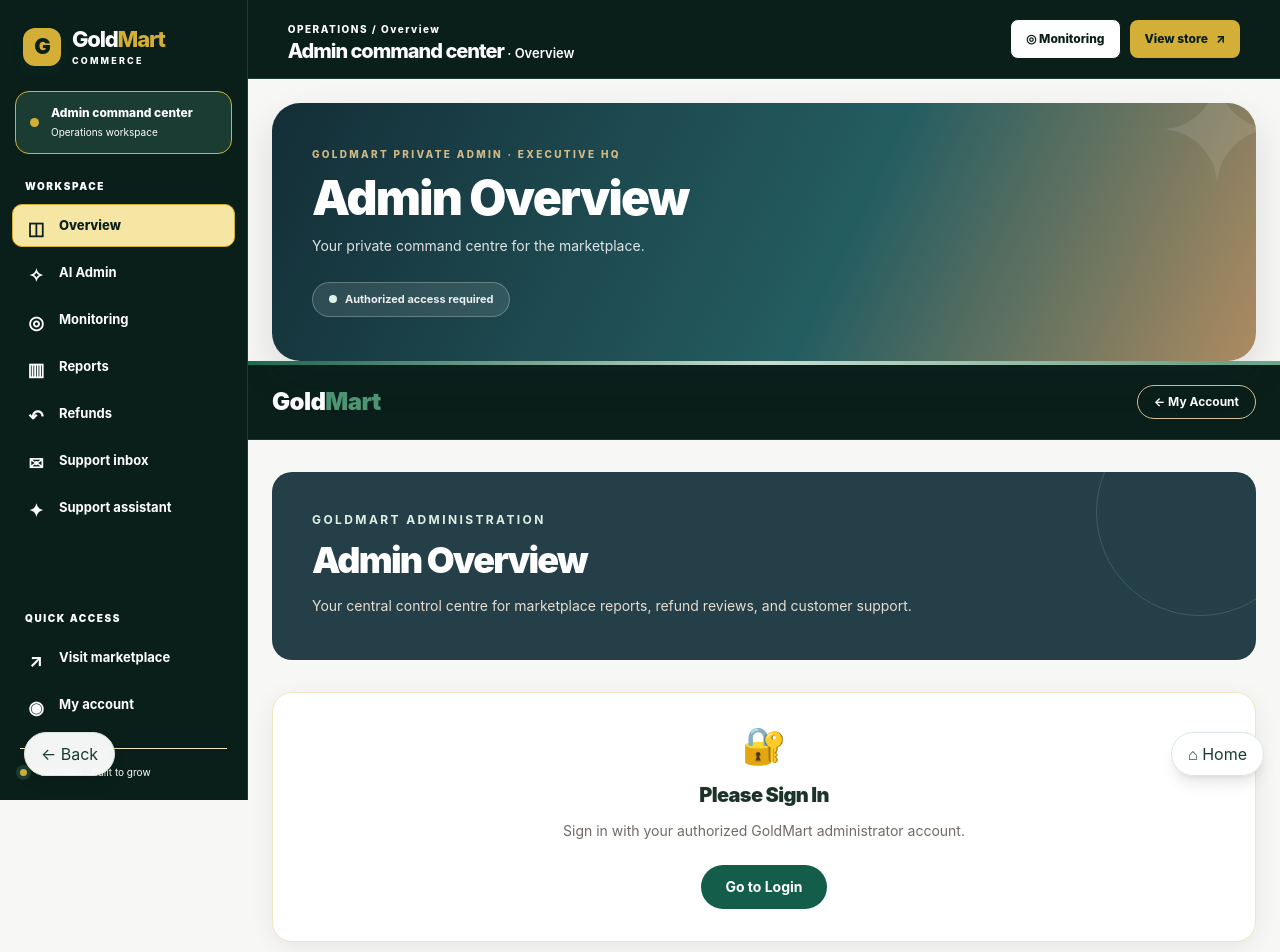
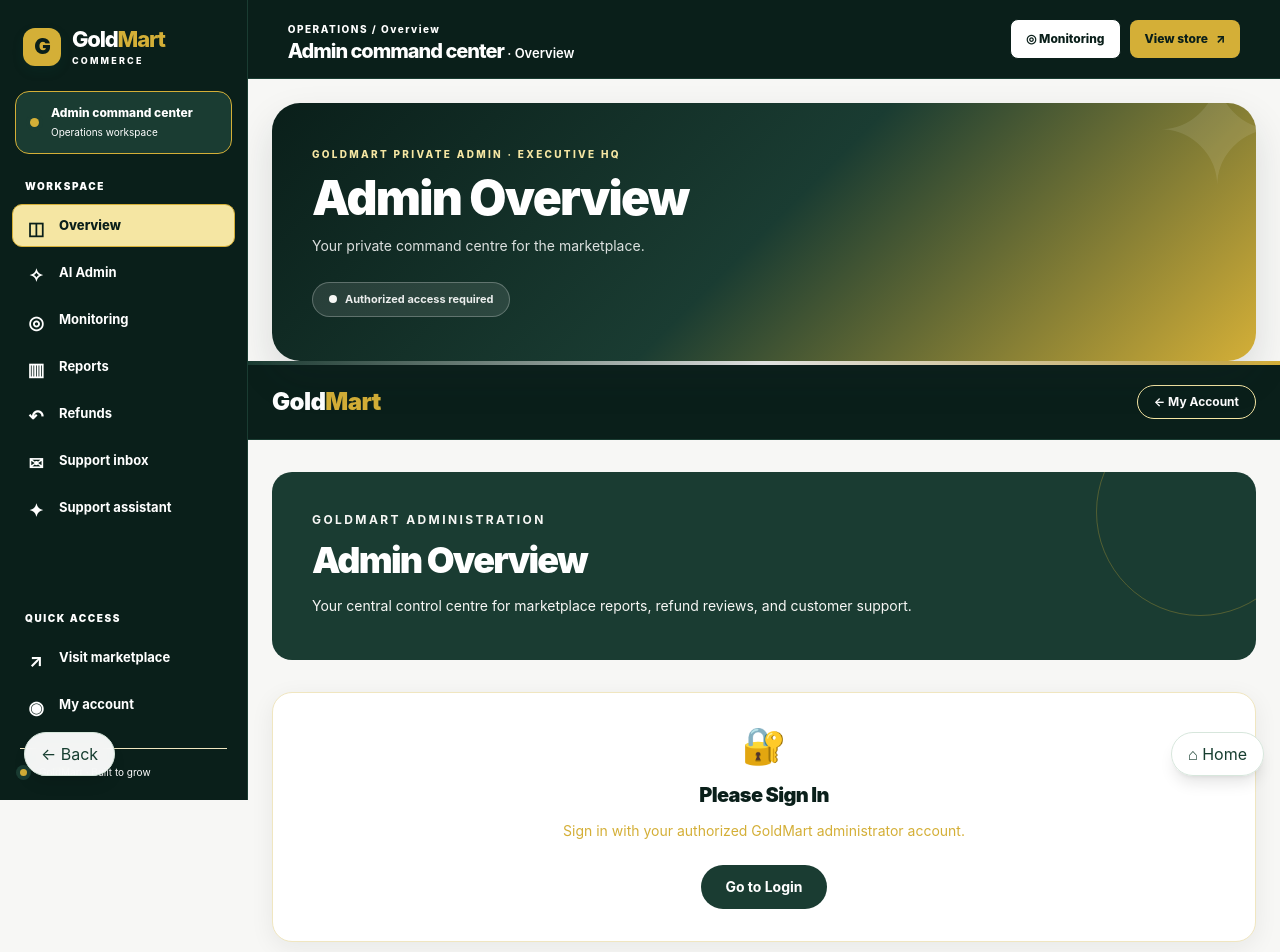
Before and after one commit to oscar1-max/Gold-mart-Ybsr, a Next.js app: page /admin in a window 1280 px wide. Shown: the top 952 px of the page. Built offline with nearby package versions, Linux system fonts and the light colour scheme.

Commit message:
Apply official gold palette and shared luxury banner gradients

```diff
--- a/app/admin/page.tsx
+++ b/app/admin/page.tsx
@@ -338,48 +338,48 @@ export default function AdminOverviewPage() {
   ];
 
   return (
-    <main className="min-h-screen bg-[#f5f7f6] pb-32 text-[#1b3329] md:pb-12">
+    <main className="min-h-screen bg-[#FFFFFF] pb-32 text-[#0A1F1A] md:pb-12">
       {/* Admin visual identity: existing permissions and actions remain authoritative */}
       <div className="mx-auto max-w-7xl px-4 pt-6 sm:px-6">
-        <div className="relative overflow-hidden rounded-[28px] px-6 py-8 text-white shadow-[0_18px_38px_rgba(22,39,46,0.13)] sm:px-10 sm:py-11" style={{background:"linear-gradient(115deg,#142E37,#245D61 58%,#AD8B60)"}}>
+        <div className="relative overflow-hidden rounded-[28px] px-6 py-8 text-white shadow-[0_18px_38px_rgba(22,39,46,0.13)] sm:px-10 sm:py-11" style={{background:"linear-gradient(135deg, #0A1F1A 0%, #1A3C32 50%, #D4AF37 100%)"}}>
           <span aria-hidden="true" className="pointer-events-none absolute -right-6 -top-12 text-[150px] leading-none opacity-10">✦</span>
           <div className="relative">
-            <p className="text-[10px] font-extrabold uppercase tracking-[0.23em]" style={{color:"#D1BA88"}}>GOLDMART PRIVATE ADMIN · EXECUTIVE HQ</p>
+            <p className="text-[10px] font-extrabold uppercase tracking-[0.23em]" style={{color:"#F5E6A3"}}>GOLDMART PRIVATE ADMIN · EXECUTIVE HQ</p>
             <h2 className="mt-3 text-3xl font-black tracking-tight sm:text-5xl">Admin Overview</h2>
             <p className="mt-3 max-w-xl text-sm leading-6 text-white/85">Your private command centre for the marketplace.</p>
-            <div className="mt-6 inline-flex items-center gap-2 rounded-full border border-white/25 bg-white/10 px-4 py-2 text-[11px] font-bold text-white/90"><span className="h-2 w-2 rounded-full bg-[#def3e6]"/>Authorized access required</div>
+            <div className="mt-6 inline-flex items-center gap-2 rounded-full border border-white/25 bg-white/10 px-4 py-2 text-[11px] font-bold text-white/90"><span className="h-2 w-2 rounded-full bg-[#F7F7F5]"/>Authorized access required</div>
           </div>
         </div>
         <nav aria-label="Admin workspaces" className="og-scrollbar mt-4 flex gap-2 overflow-x-auto pb-2">
-          <Link href="/admin" className="shrink-0 rounded-full border px-4 py-2.5 text-xs font-bold transition border-[#284F55] bg-[#284F55] text-white">Overview</Link>
-          <Link href="/admin/ai" className="shrink-0 rounded-full border px-4 py-2.5 text-xs font-bold transition border-[#dee9e2] bg-white text-[#506363] hover:border-[#8fbfa7] hover:bg-[#ebf5ee]">AI Admin</Link>
-          <Link href="/admin/monitoring" className="shrink-0 rounded-full border px-4 py-2.5 text-xs font-bold transition border-[#dee9e2] bg-white text-[#506363] hover:border-[#8fbfa7] hover:bg-[#ebf5ee]">Monitoring</Link>
-          <Link href="/admin/support-assistant" className="shrink-0 rounded-full border px-4 py-2.5 text-xs font-bold transition border-[#dee9e2] bg-white text-[#506363] hover:border-[#8fbfa7] hover:bg-[#ebf5ee]">Assistant</Link>
-          <Link href="/admin/reports" className="shrink-0 rounded-full border px-4 py-2.5 text-xs font-bold transition border-[#dee9e2] bg-white text-[#506363] hover:border-[#8fbfa7] hover:bg-[#ebf5ee]">Reports</Link>
-          <Link href="/admin/refunds" className="shrink-0 rounded-full border px-4 py-2.5 text-xs font-bold transition border-[#dee9e2] bg-white text-[#506363] hover:border-[#8fbfa7] hover:bg-[#ebf5ee]">Refunds</Link>
-          <Link href="/admin/support" className="shrink-0 rounded-full border px-4 py-2.5 text-xs font-bold transition border-[#dee9e2] bg-white text-[#506363] hover:border-[#8fbfa7] hover:bg-[#ebf5ee]">Support</Link>
+          <Link href="/admin" className="shrink-0 rounded-full border px-4 py-2.5 text-xs font-bold transition border-[#1A3C32] bg-[#1A3C32] text-white">Overview</Link>
+          <Link href="/admin/ai" className="shrink-0 rounded-full border px-4 py-2.5 text-xs font-bold transition border-[#F7F7F5] bg-white text-[#1A3C32] hover:border-[#F5E6A3] hover:bg-[#F7F7F5]">AI Admin</Link>
+          <Link href="/admin/monitoring" className="shrink-0 rounded-full border px-4 py-2.5 text-xs font-bold transition border-[#F7F7F5] bg-white text-[#1A3C32] hover:border-[#F5E6A3] hover:bg-[#F7F7F5]">Monitoring</Link>
+          <Link href="/admin/support-assistant" className="shrink-0 rounded-full border px-4 py-2.5 text-xs font-bold transition border-[#F7F7F5] bg-white text-[#1A3C32] hover:border-[#F5E6A3] hover:bg-[#F7F7F5]">Assistant</Link>
+          <Link href="/admin/reports" className="shrink-0 rounded-full border px-4 py-2.5 text-xs font-bold transition border-[#F7F7F5] bg-white text-[#1A3C32] hover:border-[#F5E6A3] hover:bg-[#F7F7F5]">Reports</Link>
+          <Link href="/admin/refunds" className="shrink-0 rounded-full border px-4 py-2.5 text-xs font-bold transition border-[#F7F7F5] bg-white text-[#1A3C32] hover:border-[#F5E6A3] hover:bg-[#F7F7F5]">Refunds</Link>
+          <Link href="/admin/support" className="shrink-0 rounded-full border px-4 py-2.5 text-xs font-bold transition border-[#F7F7F5] bg-white text-[#1A3C32] hover:border-[#F5E6A3] hover:bg-[#F7F7F5]">Support</Link>
         </nav>
       </div>
 
-      <div className="h-1 bg-gradient-to-r from-[#176c52] via-[#ddf1e3] to-[#68a98c]" />
+      <div className="h-1 bg-gradient-to-r from-[#1A3C32] via-[#F7F7F5] to-[#D4AF37]" />
 
       {/* HEADER */}
 
-      <header className="border-b border-[#e0eae3] bg-white">
+      <header className="border-b border-[#F7F7F5] bg-white">
         <div className="mx-auto flex max-w-7xl items-center justify-between gap-3 px-4 py-5 sm:px-6">
           <Link
             href="/"
             className="text-2xl font-black tracking-tight"
           >
             Gold
-            <span className="text-[#4e9776]">
+            <span className="text-[#D4AF37]">
               Mart
             </span>
           </Link>
 
           <Link
             href="/account"
-            className="rounded-full border border-[#D7BF97] px-4 py-2 text-xs font-bold hover:bg-[#f5f8f5]"
+            className="rounded-full border border-[#F5E6A3] px-4 py-2 text-xs font-bold hover:bg-[#FFFFFF]"
           >
             ← My Account
           </Link>
@@ -390,14 +390,14 @@ export default function AdminOverviewPage() {
 
         {/* HERO */}
 
-        <section className="relative overflow-hidden rounded-[28px] bg-[#253F48] p-7 text-white sm:p-10">
+        <section className="relative overflow-hidden rounded-[28px] bg-[#1A3C32] p-7 text-white sm:p-10">
           <div
             aria-hidden="true"
-            className="pointer-events-none absolute -right-12 -top-16 h-52 w-52 rounded-full border border-[#68a98c]/30"
+            className="pointer-events-none absolute -right-12 -top-16 h-52 w-52 rounded-full border border-[#D4AF37]/30"
           />
 
           <div className="relative">
-            <p className="text-xs font-bold uppercase tracking-[0.2em] text-[#ddf1e3]">
+            <p className="text-xs font-bold uppercase tracking-[0.2em] text-[#F7F7F5]">
               GoldMart Administration
             </p>
 
@@ -405,7 +405,7 @@ export default function AdminOverviewPage() {
               Admin Overview
             </h1>
 
-            <p className="mt-3 max-w-2xl text-sm leading-7 text-[#E5DDD1]">
+            <p className="mt-3 max-w-2xl text-sm leading-7 text-[#F7F7F5]">
               Your central control centre for
               marketplace reports, refund reviews,
               and customer support.
@@ -413,7 +413,7 @@ export default function AdminOverviewPage() {
 
             {dashboardState === "ready" && (
               <div className="mt-6 flex flex-wrap items-center gap-3">
-                <span className="rounded-full border border-[#68a98c]/50 bg-[#68a98c]/15 px-4 py-2 text-xs font-bold text-[#ddf1e3]">
+                <span className="rounded-full border border-[#D4AF37]/50 bg-[#D4AF37]/15 px-4 py-2 text-xs font-bold text-[#F7F7F5]">
                   🛡️ Administrator Tools
                 </span>
 
@@ -422,7 +422,7 @@ export default function AdminOverviewPage() {
                   onClick={() =>
                     void loadDashboard()
                   }
-                  className="rounded-full bg-[#68a98c] px-5 py-2.5 text-sm font-bold text-[#162e25] hover:bg-[#ddf1e3]"
+                  className="rounded-full bg-[#D4AF37] px-5 py-2.5 text-sm font-bold text-[#0A1F1A] hover:bg-[#F7F7F5]"
                 >
                   ↻ Refresh Overview
                 </button>
@@ -434,8 +434,8 @@ export default function AdminOverviewPage() {
         {/* ACCESS CHECK */}
 
         {dashboardState === "loading" && (
-          <div className="mt-8 rounded-3xl border border-[#e0eae3] bg-white p-8 text-center">
-            <p className="text-sm text-[#716B62]">
+          <div className="mt-8 rounded-3xl border border-[#F7F7F5] bg-white p-8 text-center">
+            <p className="text-sm text-[#D4AF37]">
               Checking administrator access
               and loading your dashboard...
             </p>
@@ -445,21 +445,21 @@ export default function AdminOverviewPage() {
         {/* LOGIN REQUIRED */}
 
         {dashboardState === "login" && (
-          <section className="mt-8 rounded-3xl border border-[#e0eae3] bg-white p-8 text-center">
+          <section className="mt-8 rounded-3xl border border-[#F7F7F5] bg-white p-8 text-center">
             <div className="text-4xl">🔐</div>
 
             <h2 className="mt-4 text-xl font-black">
               Please Sign In
             </h2>
 
-            <p className="mt-3 text-sm text-[#716B62]">
+            <p className="mt-3 text-sm text-[#D4AF37]">
               Sign in with your authorized
               GoldMart administrator account.
             </p>
 
             <Link
               href="/login"
-              className="mt-6 inline-block rounded-full bg-[#145d4a] px-6 py-3 text-sm font-bold text-white"
+              className="mt-6 inline-block rounded-full bg-[#1A3C32] px-6 py-3 text-sm font-bold text-white"
             >
               Go to Login
             </Link>
@@ -469,14 +469,14 @@ export default function AdminOverviewPage() {
         {/* ACCESS RESTRICTED */}
 
         {dashboardState === "denied" && (
-          <section className="mt-8 rounded-3xl border border-[#e0eae3] bg-white p-8 text-center">
+          <section className="mt-8 rounded-3xl border border-[#F7F7F5] bg-white p-8 text-center">
             <div className="text-4xl">🔒</div>
 
             <h2 className="mt-4 text-xl font-black">
               Administrator Access Required
             </h2>
 
-            <p className="mt-3 text-sm text-[#716B62]">
+            <p className="mt-3 text-sm text-[#D4AF37]">
               Your account could not be verified
               for these administration tools.
               Sign in with the correct account
@@ -485,7 +485,7 @@ export default function AdminOverviewPage() {
 
             <Link
               href="/account"
-              className="mt-6 inline-block rounded-full bg-[#145d4a] px-6 py-3 text-sm font-bold text-white"
+              className="mt-6 inline-block rounded-full bg-[#1A3C32] px-6 py-3 text-sm font-bold text-white"
             >
               Back to My Account
             </Link>
@@ -495,14 +495,14 @@ export default function AdminOverviewPage() {
         {/* SERVER ERROR */}
 
         {dashboardState === "unavailable" && (
-          <section className="mt-8 rounded-3xl border border-[#e0eae3] bg-white p-8 text-center">
+          <section className="mt-8 rounded-3xl border border-[#F7F7F5] bg-white p-8 text-center">
             <div className="text-4xl">⚠️</div>
 
             <h2 className="mt-4 text-xl font-black">
               Dashboard Temporarily Unavailable
             </h2>
 
-            <p className="mt-3 text-sm text-[#716B62]">
+            <p className="mt-3 text-sm text-[#D4AF37]">
               The admin services could not be
               loaded. Please try again.
             </p>
@@ -512,7 +512,7 @@ export default function AdminOverviewPage() {
               onClick={() =>
                 void loadDashboard()
               }
-              className="mt-6 rounded-full bg-[#145d4a] px-6 py-3 text-sm font-bold text-white"
+              className="mt-6 rounded-full bg-[#1A3C32] px-6 py-3 text-sm font-bold text-white"
             >
               Try Again
             </button>
@@ -526,7 +526,7 @@ export default function AdminOverviewPage() {
             {/* SUMMARY CARDS */}
 
             <section className="mt-9">
-              <p className="text-xs font-bold uppercase tracking-[0.18em] text-[#176c52]">
+              <p className="text-xs font-bold uppercase tracking-[0.18em] text-[#1A3C32]">
                 Marketplace Operations
               </p>
 
@@ -538,13 +538,13 @@ export default function AdminOverviewPage() {
                 {stats.map((item) => (
                   <div
                     key={item.label}
-                    className="rounded-[22px] border border-[#e0eae3] bg-white p-4 shadow-sm sm:p-5"
+                    className="rounded-[22px] border border-[#F7F7F5] bg-white p-4 shadow-sm sm:p-5"
                   >
-                    <span className="flex h-11 w-11 items-center justify-center rounded-xl bg-[#ebf4ed] text-xl">
+                    <span className="flex h-11 w-11 items-center justify-center rounded-xl bg-[#F7F7F5] text-xl">
                       {item.icon}
                     </span>
 
-                    <p className="mt-4 text-xs font-semibold leading-5 text-[#716B62]">
+                    <p className="mt-4 text-xs font-semibold leading-5 text-[#D4AF37]">
                       {item.label}
                     </p>
 
@@ -555,7 +555,7 @@ export default function AdminOverviewPage() {
                 ))}
               </div>
 
-              <p className="mt-3 text-xs leading-5 text-[#716B62]">
+              <p className="mt-3 text-xs leading-5 text-[#D4AF37]">
                 Summary figures are based on the
                 records returned by the existing
                 APIs. Refund figures include only
@@ -568,7 +568,7 @@ export default function AdminOverviewPage() {
 
             <section className="mt-10">
               <div>
-                <p className="text-xs font-bold uppercase tracking-[0.18em] text-[#176c52]">
+                <p className="text-xs font-bold uppercase tracking-[0.18em] text-[#1A3C32]">
                   Administration
                 </p>
 
@@ -584,10 +584,10 @@ export default function AdminOverviewPage() {
                   return (
                     <article
                       key={item.key}
-                      className="flex flex-col rounded-[24px] border border-[#e0eae3] bg-white p-6 shadow-sm"
+                      className="flex flex-col rounded-[24px] border border-[#F7F7F5] bg-white p-6 shadow-sm"
                     >
                       <div className="flex items-center justify-between gap-3">
-                        <span className="flex h-14 w-14 items-center justify-center rounded-2xl bg-[#ebf4ed] text-2xl">
+                        <span className="flex h-14 w-14 items-center justify-center rounded-2xl bg-[#F7F7F5] text-2xl">
                           {item.icon}
                         </span>
 
@@ -612,14 +612,14 @@ export default function AdminOverviewPage() {
                         {item.title}
                       </h3>
 
-                      <p className="mt-3 flex-1 text-sm leading-6 text-[#716B62]">
+                      <p className="mt-3 flex-1 text-sm leading-6 text-[#D4AF37]">
                         {item.description}
                       </p>
 
                       {module.state === "ready" && (
-                        <div className="mt-5 grid grid-cols-2 gap-3 rounded-2xl bg-[#f5f8f5] p-4">
+                        <div className="mt-5 grid grid-cols-2 gap-3 rounded-2xl bg-[#FFFFFF] p-4">
                           <div>
-                            <p className="text-xs text-[#716B62]">
+                            <p className="text-xs text-[#D4AF37]">
                               Loaded
                             </p>
 
@@ -629,7 +629,7 @@ export default function AdminOverviewPage() {
                           </div>
 
                           <div>
-                            <p className="text-xs text-[#716B62]">
+                            <p className="text-xs text-[#D4AF37]">
                               Needs Attention
                             </p>
 
@@ -649,12 +649,12 @@ export default function AdminOverviewPage() {
                       {module.state === "ready" ? (
                         <Link
                           href={item.href}
-                          className="mt-5 block rounded-full bg-[#145d4a] px-5 py-3 text-center text-sm font-bold text-white transition hover:bg-[#176c52]"
+                          className="mt-5 block rounded-full bg-[#1A3C32] px-5 py-3 text-center text-sm font-bold text-white transition hover:bg-[#1A3C32]"
                         >
                           {item.button} →
                         </Link>
                       ) : (
-                        <p className="mt-5 rounded-full border border-[#e0eae3] px-5 py-3 text-center text-xs font-semibold text-[#716B62]">
+                        <p className="mt-5 rounded-full border border-[#F7F7F5] px-5 py-3 text-center text-xs font-semibold text-[#D4AF37]">
                           {module.message}
                         </p>
                       )}
@@ -666,12 +666,12 @@ export default function AdminOverviewPage() {
 
             {/* SAFETY INFORMATION */}
 
-            <section className="mt-9 rounded-[24px] border border-[#E2D5BE] bg-[#FFF9EE] p-6">
+            <section className="mt-9 rounded-[24px] border border-[#F5E6A3] bg-[#F7F7F5] p-6">
               <h2 className="text-lg font-black">
                 🛡️ Admin Safety
               </h2>
 
-              <p className="mt-3 text-sm leading-7 text-[#665F55]">
+              <p className="mt-3 text-sm leading-7 text-[#1A3C32]">
                 Reports and account restrictions
                 must be reviewed carefully.
                 Approving a refund request
@@ -685,7 +685,7 @@ export default function AdminOverviewPage() {
           </>
         )}
 
-        <p className="mt-9 text-center text-xs text-[#89847A]">
+        <p className="mt-9 text-center text-xs text-[#D4AF37]">
           GoldMart Administration ·
           Marketplace Control Centre
         </p>
```
